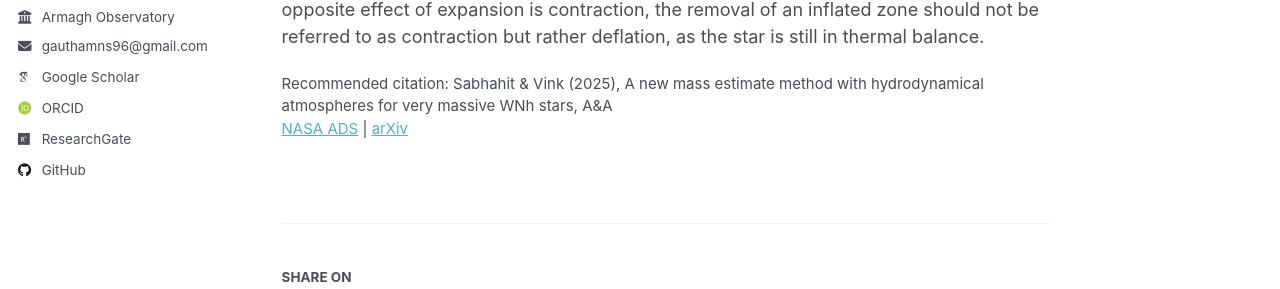
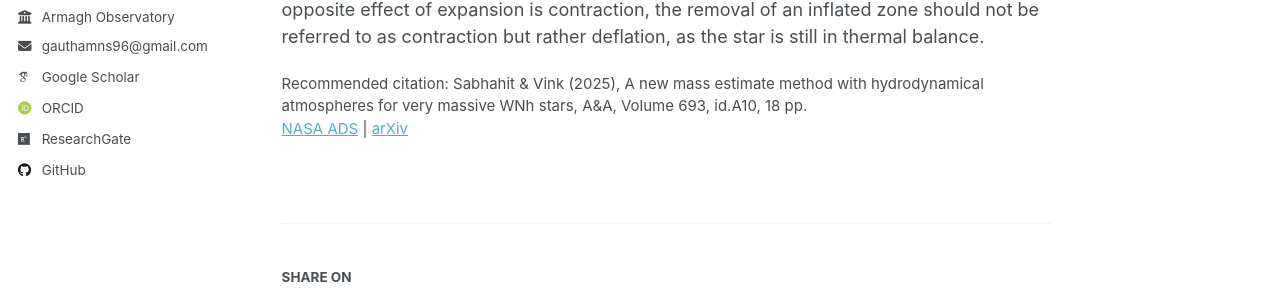
Before and after one commit to Mdot-com/mdot.com, a Jekyll site: the page built from _publications/2025-01-01-Inflation_expansion.md, in a window 1280 px wide and 1267 px high. Shown: the part 443-732 px from the top of the window. Built offline with Jekyll 4.4.1, drawn with Linux system fonts in a browser that asks for light colours; some web fonts are replaced.

Commit message:
Update 2025-01-01-Inflation_expansion.md

```diff
--- a/_publications/2025-01-01-Inflation_expansion.md
+++ b/_publications/2025-01-01-Inflation_expansion.md
@@ -8,7 +8,7 @@ date: 2025-01-01
 venue: 'Astronomy & Astrophysics (A&A)'
 paperurl: 'https://ui.adsabs.harvard.edu/abs/2025A%26A...693A..10S/abstract'
 bibtexurl: 'https://arxiv.org/abs/2410.22403'
-citation: 'Sabhahit & Vink (2025), A new mass estimate method with hydrodynamical atmospheres for very massive WNh stars, A&A'
+citation: 'Sabhahit & Vink (2025), A new mass estimate method with hydrodynamical atmospheres for very massive WNh stars, A&A, Volume 693, id.A10, 18 pp.'
 authors:
   - "Gautham N. Sabhahit"
   - "Jorick S. Vink"
```
